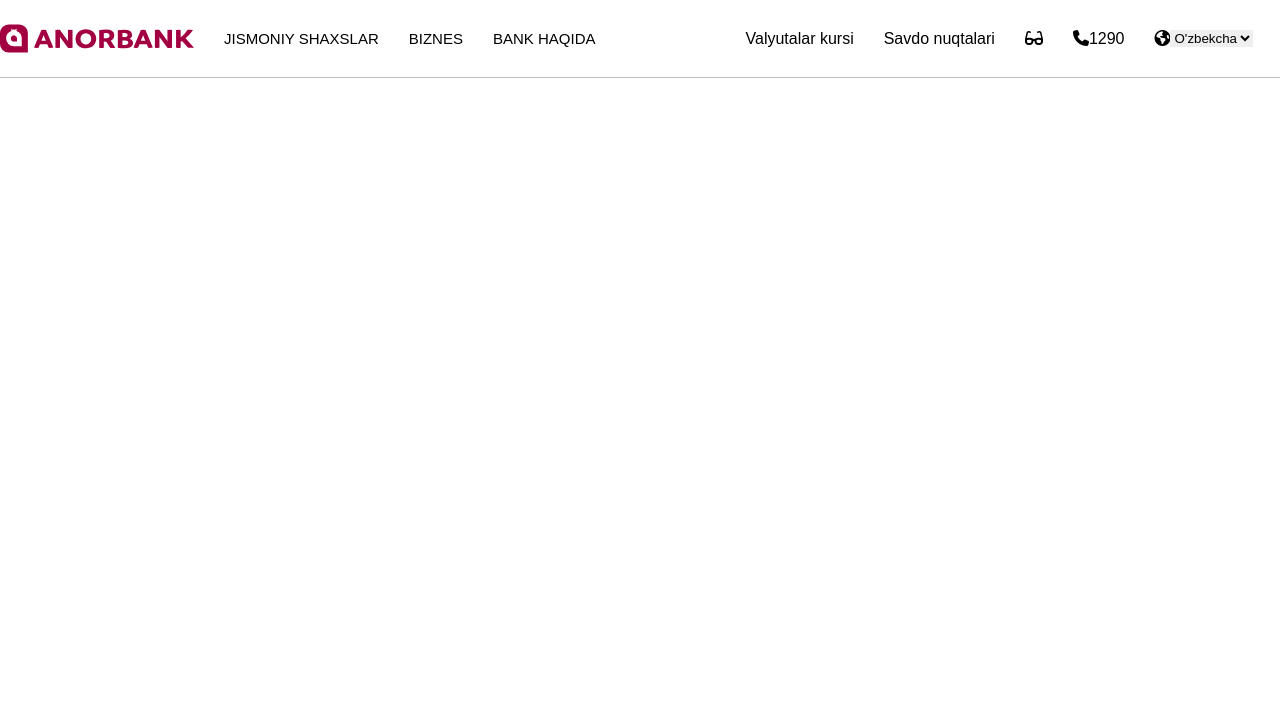
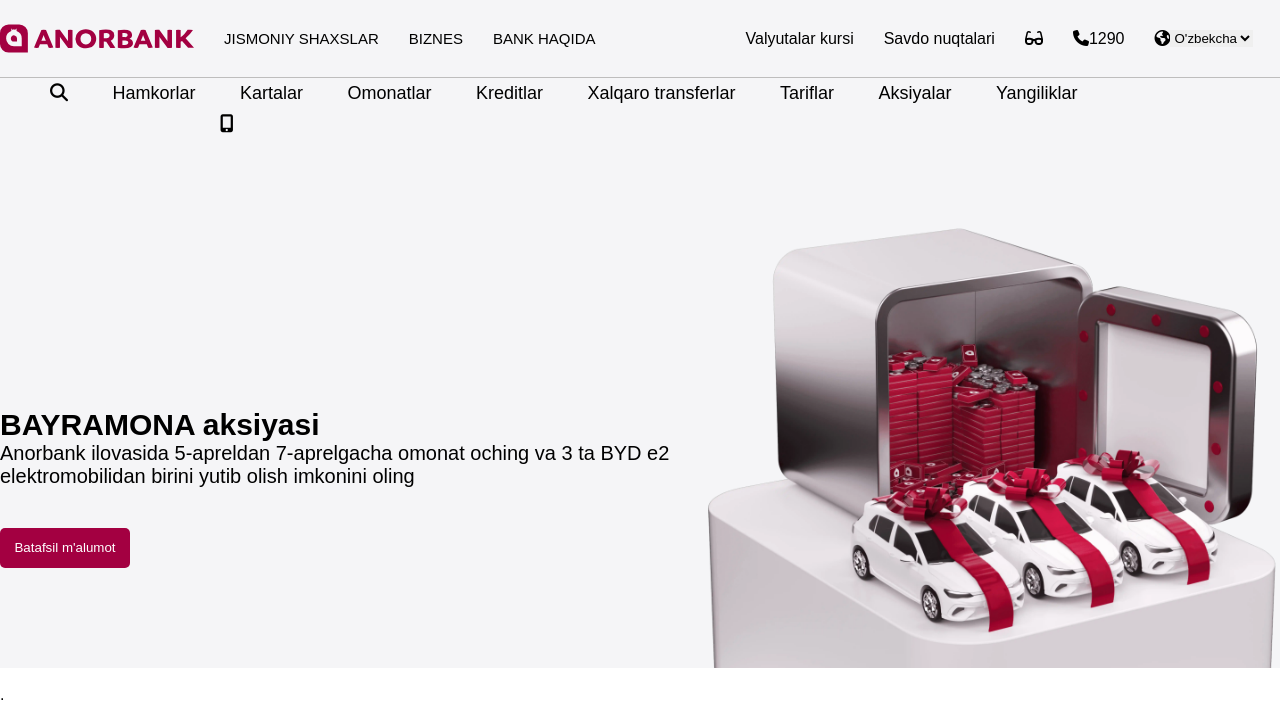
Before and after one commit to Humoyun2024/AnorBank, a plain HTML site: page index.html in a window 1280 px wide. Drawn offline with Linux system fonts and the light colour scheme.

Commit message:
first commit

```diff
--- a/css/style.css
+++ b/css/style.css
@@ -9,14 +9,19 @@
     margin: auto;
 }
 
+.navbar{
+    background-color: #f5f5f7;
+    height: 100%;
+    width: 100%;
+}
+
 .header ul{
     display: flex;
 }
 
 .header{
     display: flex;
-    margin-top: 1px;
-    margin-top: 30px;
+    padding-top: 30px;
     color: black;
     font-family: sans-serif;
     border-bottom: 1px solid rgb(190, 189, 189);
@@ -49,3 +54,45 @@
     border: none;
     margin-bottom: 30px;
 }
+
+.header2 ul li{
+    display: inline-block;
+    padding: 5px 20px;
+    font-size: 18px;
+}
+
+.header2 li a{
+    text-decoration: none;
+    color: black;
+}
+
+.header2 ul li .icon{
+    padding-left: 200px;
+}
+
+.header2 h1{
+    font-size: 30px;
+    padding-top: 250px;
+}
+
+.header2 p{
+    font-size: 20px;
+    width: 700px;
+    padding-bottom: 50px;
+}
+
+.header2 button{
+    width: 130px;
+    height: 40px;
+    margin-top: -100px;
+    margin-bottom: 100px;
+    background-color: #a30041;
+    color: white;
+    border-radius: 5px;
+    border: 1px;
+}
+
+.header2 img{
+    float: right;
+    margin-top: -316px;
+}
--- a/index.html
+++ b/index.html
@@ -30,8 +30,33 @@
                         <option value="">English</option>
                     </select>
                 </div>
+                <div class="header2">
+                    <ul>
+                        <li><i class="fa-solid fa-magnifying-glass"></i></li>
+                        <li><a href="#">Hamkorlar</a></li>
+                        <li><a href="#">Kartalar</a></li>
+                        <li><a href="#">Omonatlar</a></li>
+                        <li><a href="#">Kreditlar</a></li>
+                        <li><a href="#">Xalqaro transferlar</a></li>
+                        <li><a href="#">Tariflar</a></li>
+                        <li><a href="#">Aksiyalar</a></li>
+                        <li><a href="#">Yangiliklar</a></li>
+                        <li><i class="fa-solid fa-mobile-screen-button icon"></i></li>
+                </ul>
+                    <br>
+                    <h1>BAYRAMONA aksiyasi</h1>
+                    <p>Anorbank ilovasida 5-apreldan 7-aprelgacha omonat oching va 3 ta BYD e2 elektromobilidan birini yutib olish imkonini oling</p>
+                    <button>Batafsil m'alumot</button>
+                    <img src="img/img-2.webp" alt="" width="580" height="446.14">
+                </div>
             </div>
         </nav>
     </header>
+    <br>
+    <section>
+        <div class="container">
+            .
+        </div>
+    </section>
 </body>
 </html>
```
Also changed, not shown: img/img-2.webp (added).
